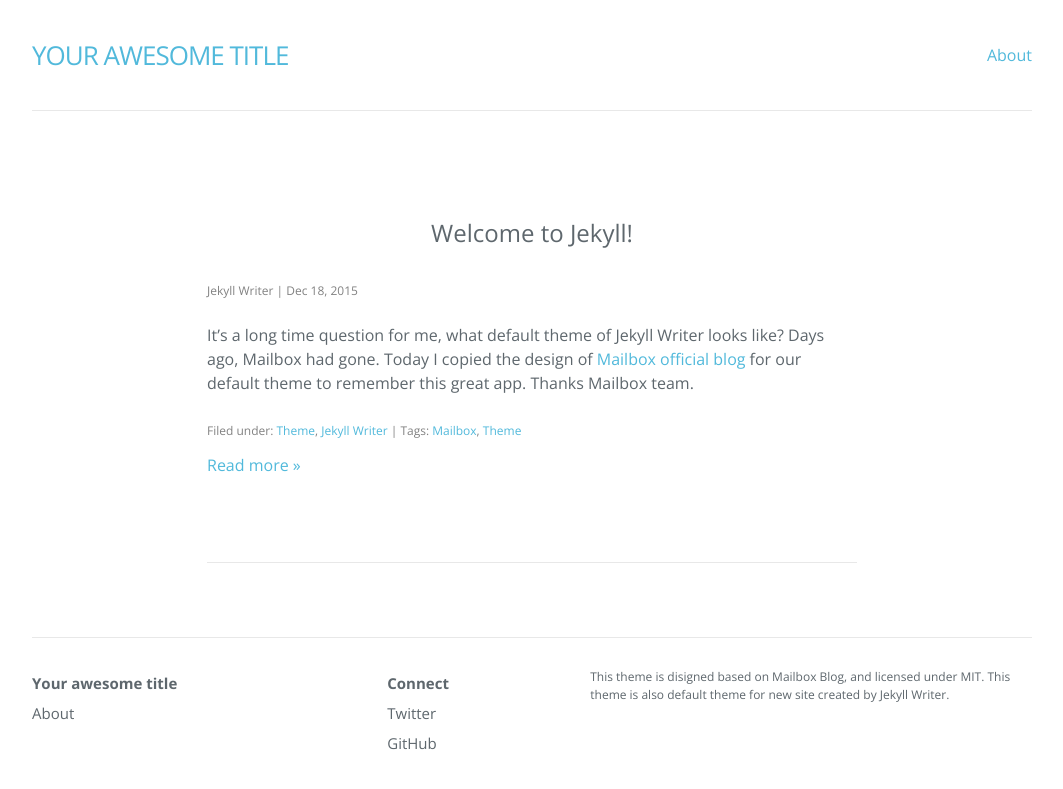
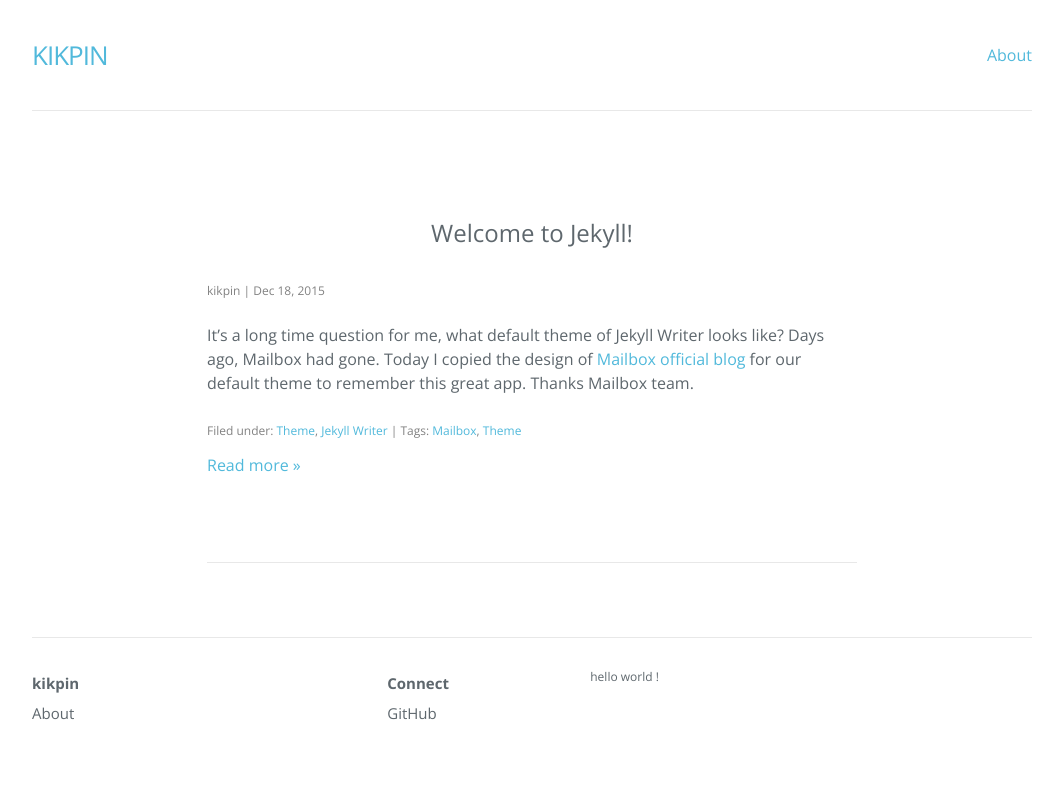
Before and after one commit to kikpin/kikpin.github.io, a Jekyll site: the page built from index.html, in a window 1280 px wide. Shown: the top 789 px of the page, without its empty margins (108-1171 px from the left). Built offline with Jekyll 4.4.1, drawn with Linux system fonts in a browser that asks for light colours; nearby versions of some CDN libraries; the list of posts is cut into pages by our own code.

Commit message:
Update Configuration

```diff
--- a/_config.yml
+++ b/_config.yml
@@ -1,21 +1,12 @@
-# Welcome to Jekyll!
-#
-# This config file is meant for settings that affect your whole blog, values
-# which you are expected to set up once and rarely need to edit after that.
-# For technical reasons, this file is *NOT* reloaded automatically when you use
-# 'jekyll serve'. If you change this file, please restart the server process.
-
-# Site settings
-title: Your awesome title
-author: Jekyll Writer
-description: > # this means to ignore newlines until "baseurl:"
-  This theme is disigned based on Mailbox Blog, and licensed under MIT.
-  This theme is also default theme for new site created by Jekyll Writer.
-permalink: /:year/:month/:day/:title/
+# Created by Jekyll Writer
+author: kikpin
+description: hello world !
+permalink: '/:year/:month/:day/:title/'
 paginate: 6
-paginate_path: "/page/:num/"
-twitter_username: jekyllwriter
-github_username:  jekyllwriter
-gems: [jekyll-paginate]
+paginate_path: '/page/:num/'
+github_username: kikpin
+gems:
+  - jekyll-paginate
 markdown: kramdown
-baseurl: ""
+baseurl: ''
+title: kikpin
```
